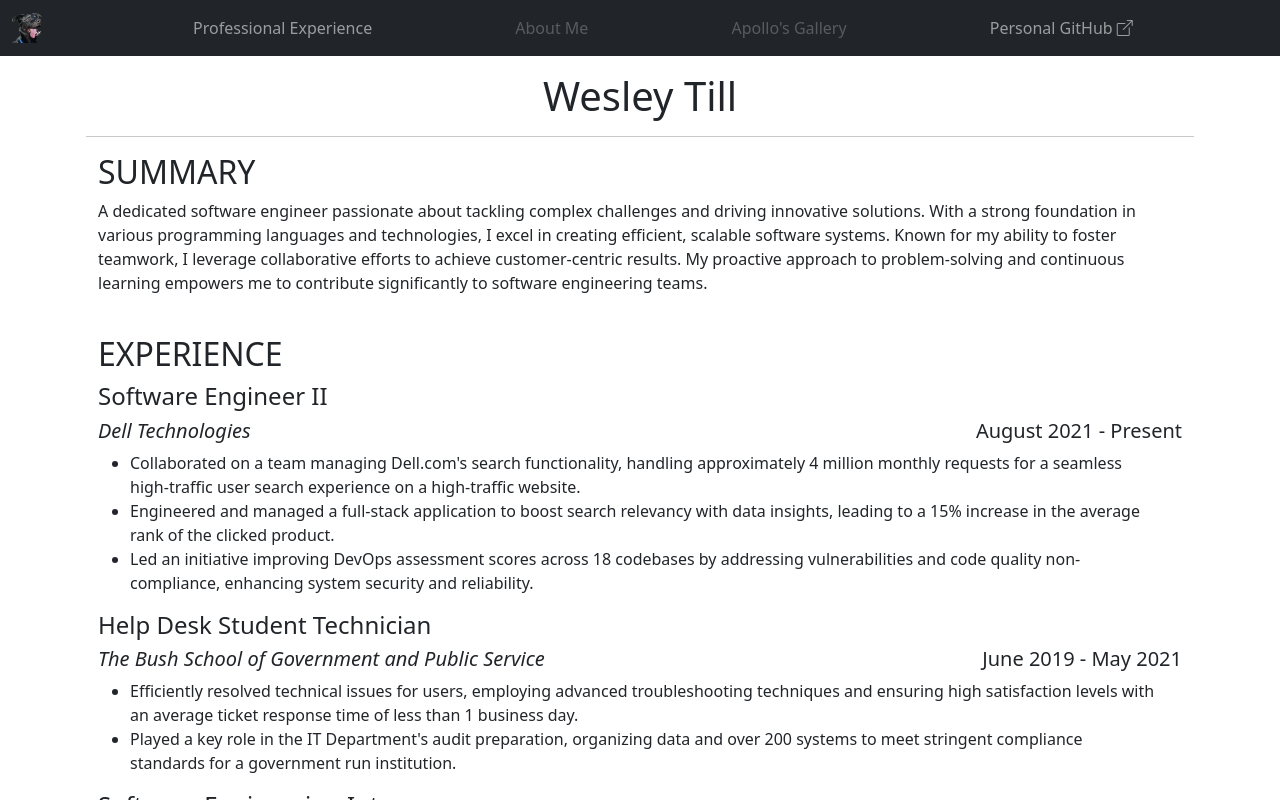
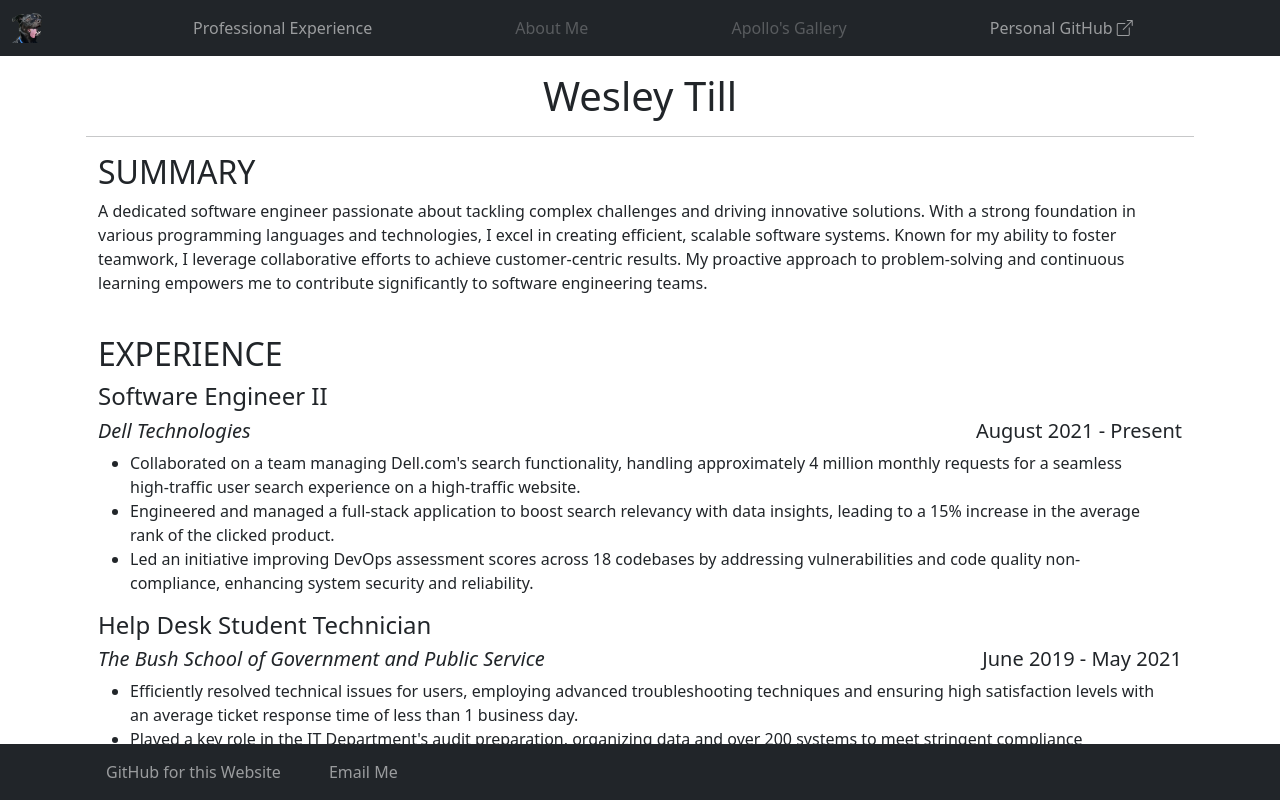
Before and after one commit to Wosty/Wosty.github.io, a Next.js app: page /resume in a window 1280 px wide. Built offline with nearby package versions, Linux system fonts and the light colour scheme.

Commit message:
Sticking navbar to bottom

```diff
--- a/src/components/Footer.tsx
+++ b/src/components/Footer.tsx
@@ -4,7 +4,7 @@
 
   return (
     <>
-      <Navbar bg="dark" data-bs-theme="dark">
+      <Navbar sticky="bottom" bg="dark" data-bs-theme="dark">
         <Container>
           <Nav fill>
             <NavLink href="https://github.com/Wosty/Wosty.github.io" className='px-4'>GitHub for this Website</NavLink>
```
